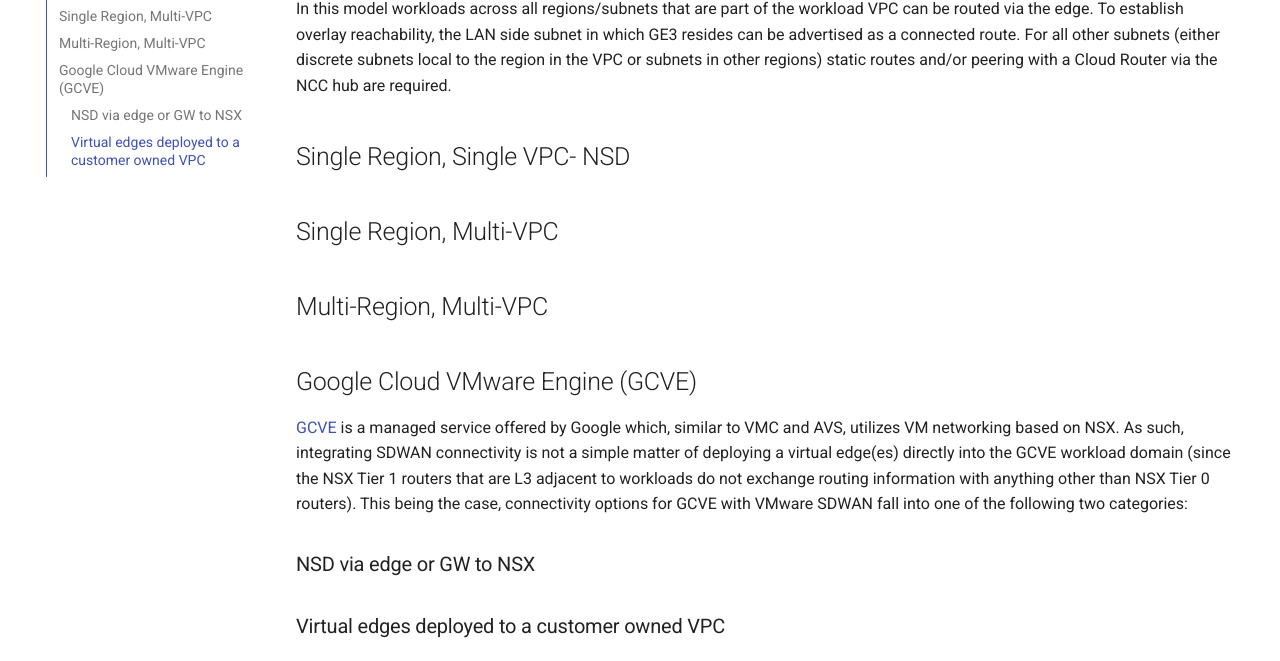
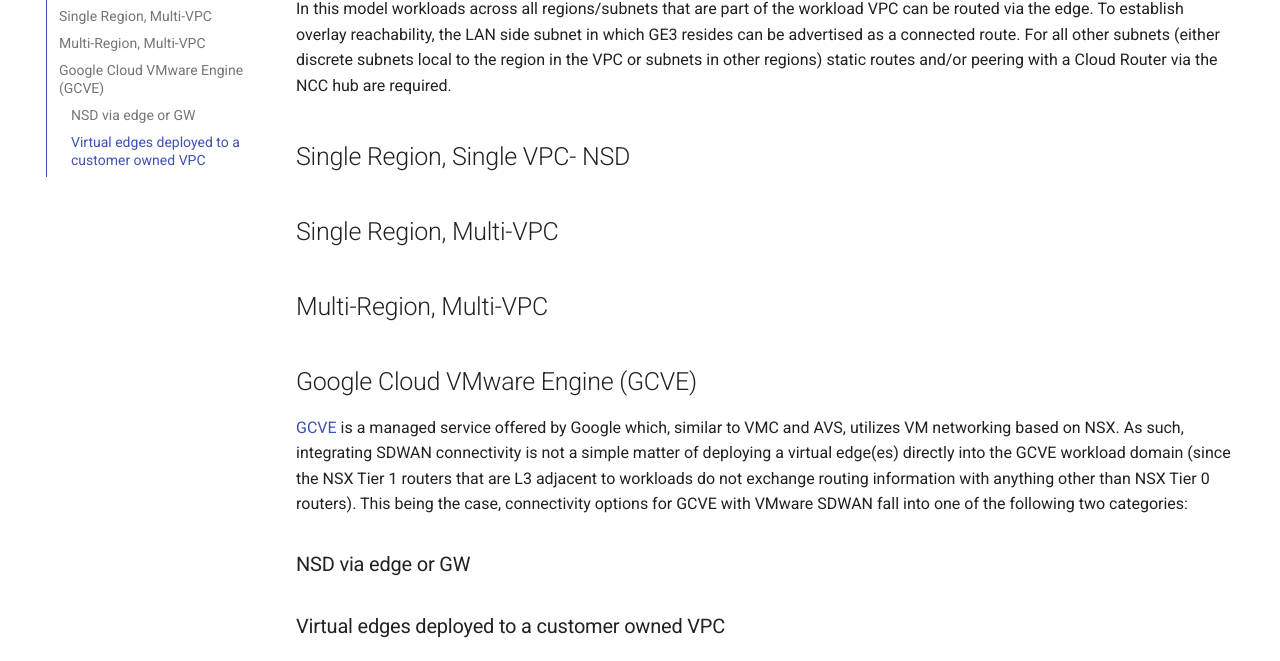
Before and after one commit to el-hoffer/velo-mc-refarch, an MkDocs documentation site: the page built from docs/4-gcp.md, in a window 1280 px wide and 900 px high, scrolled down 3145 px. Shown: the part 191-852 px from the top of the window. Built offline with MkDocs 1.6.1 and Material for MkDocs 9.7.7, drawn with Linux system fonts in a browser that asks for light colours.

Commit message:
Corrected GCVE NSD header

```diff
--- a/docs/4-gcp.md
+++ b/docs/4-gcp.md
@@ -48,6 +48,6 @@ In this model workloads across all regions/subnets that are part of the workload
 ## Google Cloud VMware Engine (GCVE)
 [GCVE](https://cloud.google.com/vmware-engine/docs) is a managed service offered by Google which, similar to VMC and AVS, utilizes VM networking based on NSX.  As such, integrating SDWAN connectivity is not a simple matter of deploying a virtual edge(es) directly into the GCVE workload domain (since the NSX Tier 1 routers that are L3 adjacent to workloads do not exchange routing information with anything other than NSX Tier 0 routers).  This being the case, connectivity options for GCVE with VMware SDWAN fall into one of the following two categories:
 
-### NSD via edge or GW to NSX
+### NSD via edge or GW
 
 ### Virtual edges deployed to a customer owned VPC
```
